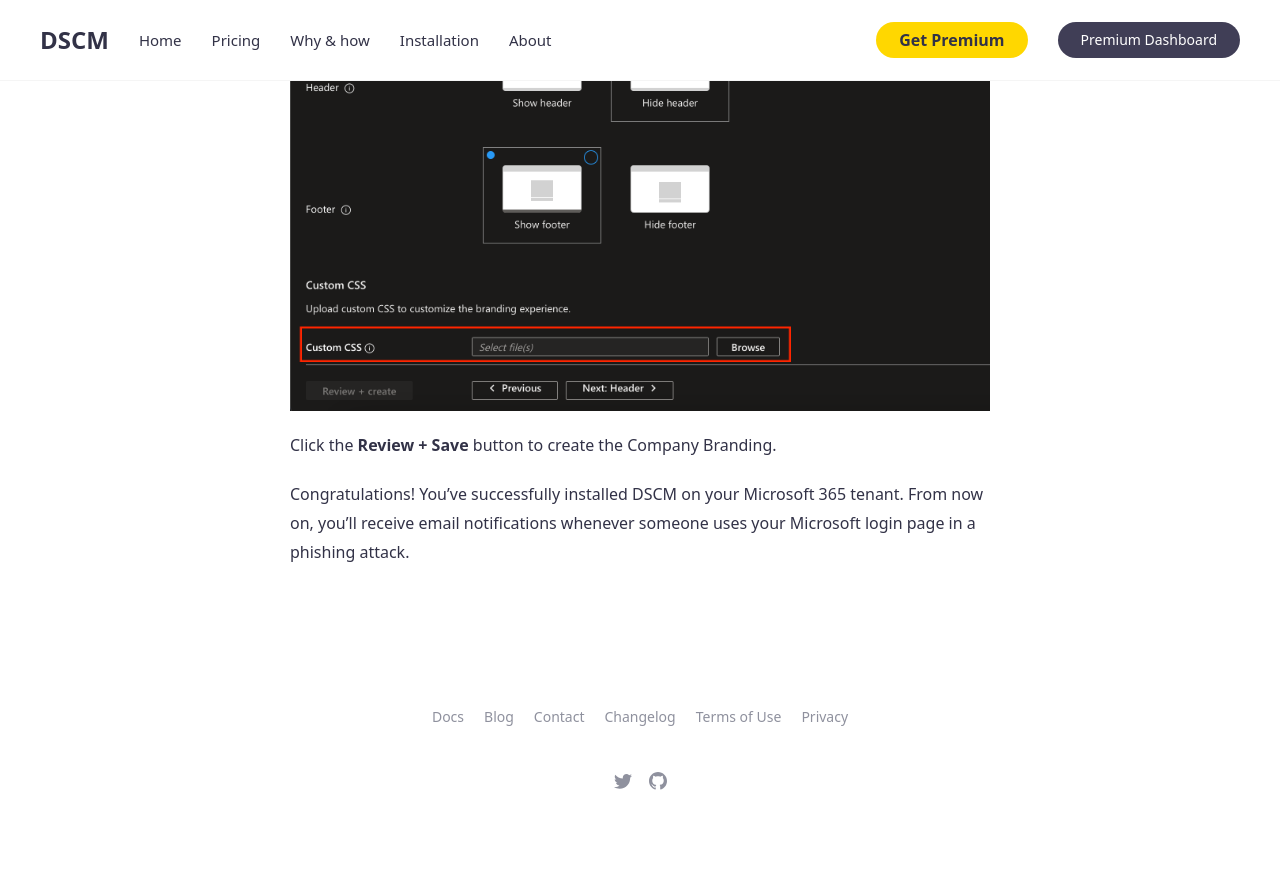
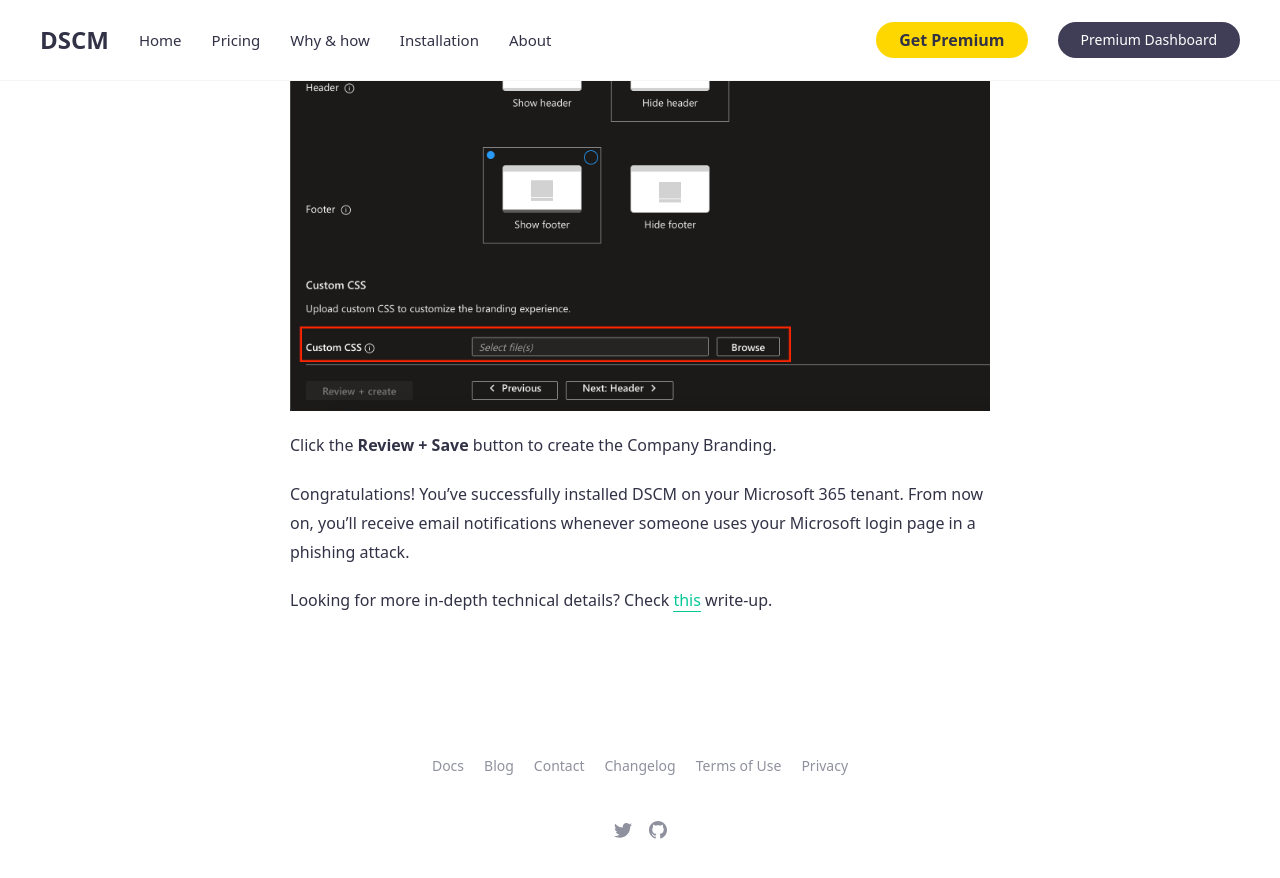
Before and after one commit to didsomeonecloneme/didsomeonecloneme.github.io, a Jekyll site: the page built from guides/microsoft.md, in a window 1280 px wide and 900 px high, scrolled down 3723 px. Shown: the top 878 px of the window. Built offline with Jekyll 4.4.1, drawn with Linux system fonts in a browser that asks for light colours; before the commit the page ends 4574 px from its top, so only the background shows below that.

Commit message:
Add more technical details write link to MS guide

```diff
--- a/guides/microsoft.md
+++ b/guides/microsoft.md
@@ -57,3 +57,5 @@
 Click the **Review + Save** button to create the Company Branding.
 
 Congratulations! You've successfully installed DSCM on your Microsoft 365 tenant. From now on, you'll receive email notifications whenever someone uses your Microsoft login page in a phishing attack.
+
+Looking for more in-depth technical details? Check <a href="https://zolder.io/using-honeytokens-to-detect-aitm-phishing-attacks-on-your-microsoft-365-tenant/" target="_blank">this</a> write-up.
```
